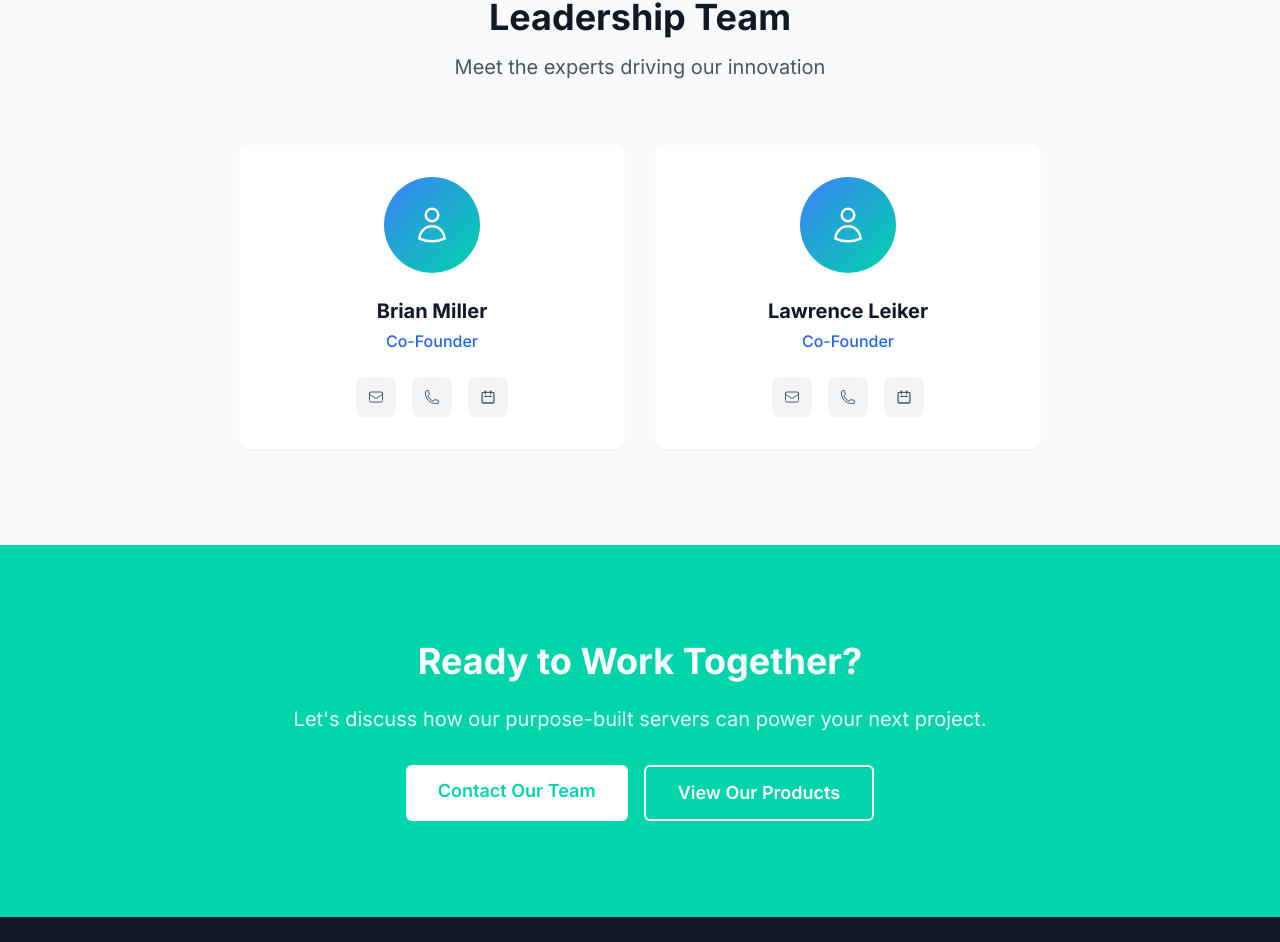
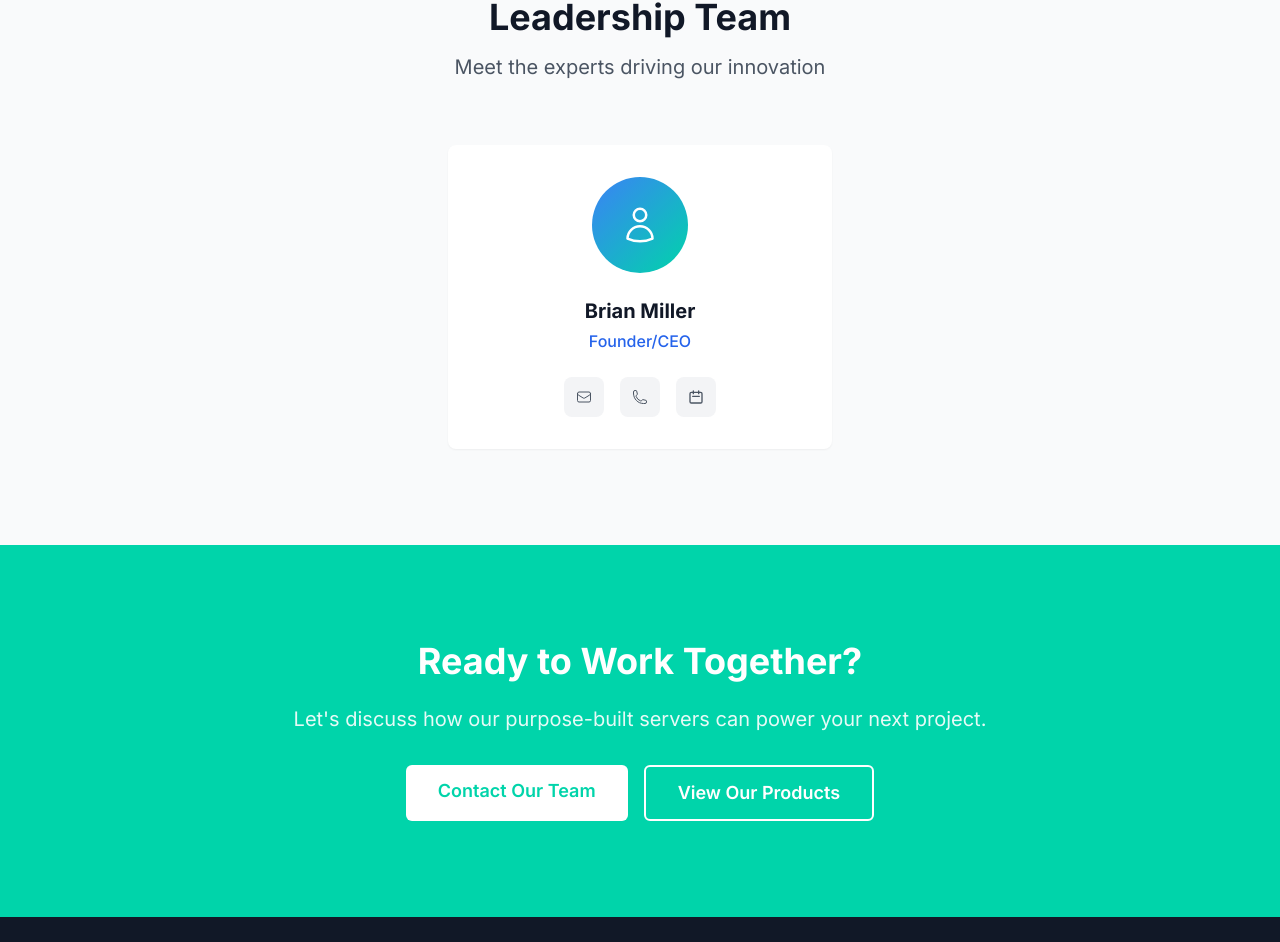
Before and after one commit to skeeeon/substratesys, a Nuxt app: page /about in a window 1280 px wide. Shown: the part 2524-3466 px from the top of the page. Built offline with nearby package versions, Linux system fonts and the light colour scheme.

Commit message:
single founder

```diff
--- a/data/company.js
+++ b/data/company.js
@@ -57,19 +57,11 @@ export const company = {
       leadership: [
         {
           name: 'Brian Miller',
-          title: 'Co-Founder',
+          title: 'Founder/CEO',
           image: '/images/team/brian-miller.jpg',
           email: 'brian@substratesys.com',
           phone: '(816) 800-3300',
           calendarUrl: 'https://calendly.com/brian-miller-substrate'
-        },
-        {
-          name: 'Lawrence Leiker',
-          title: 'Co-Founder',
-          image: '/images/team/lawrence-leiker.jpg',
-          email: 'lawrence@substratesys.com',
-          phone: '(816) 800-3301',
-          calendarUrl: 'https://calendly.com/lawrence-leiker-substrate'
         }
       ]
     }
```
